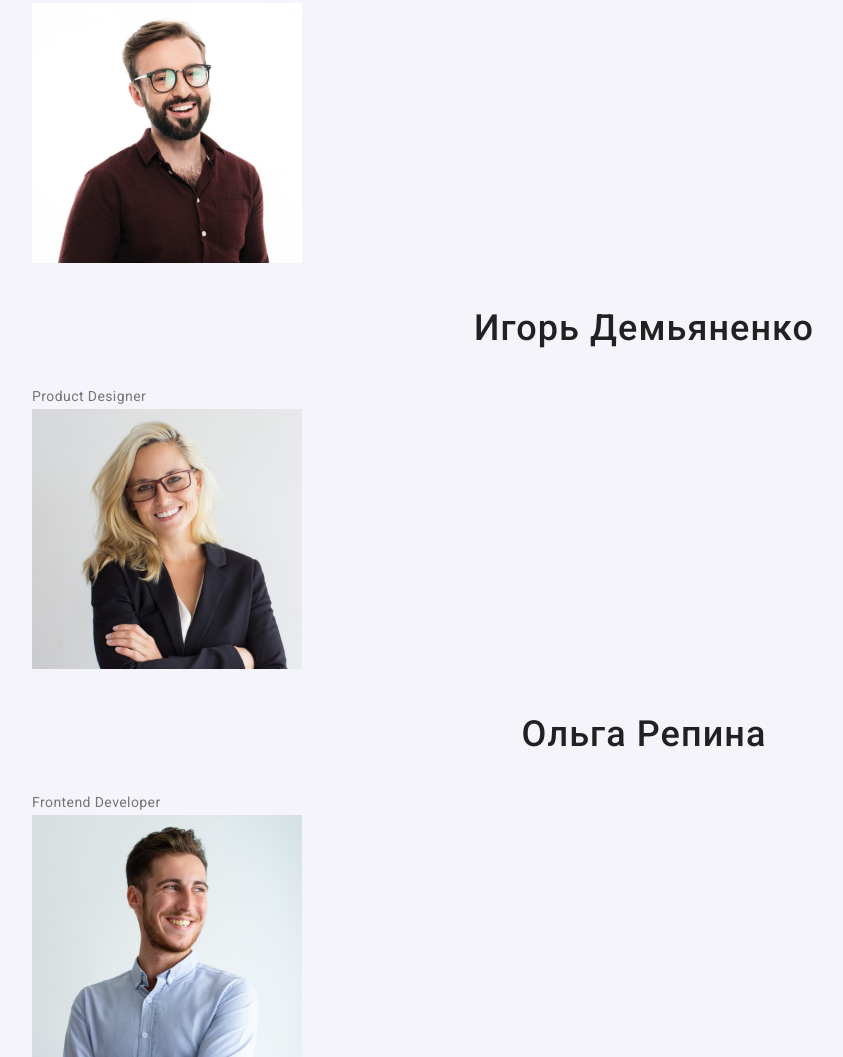
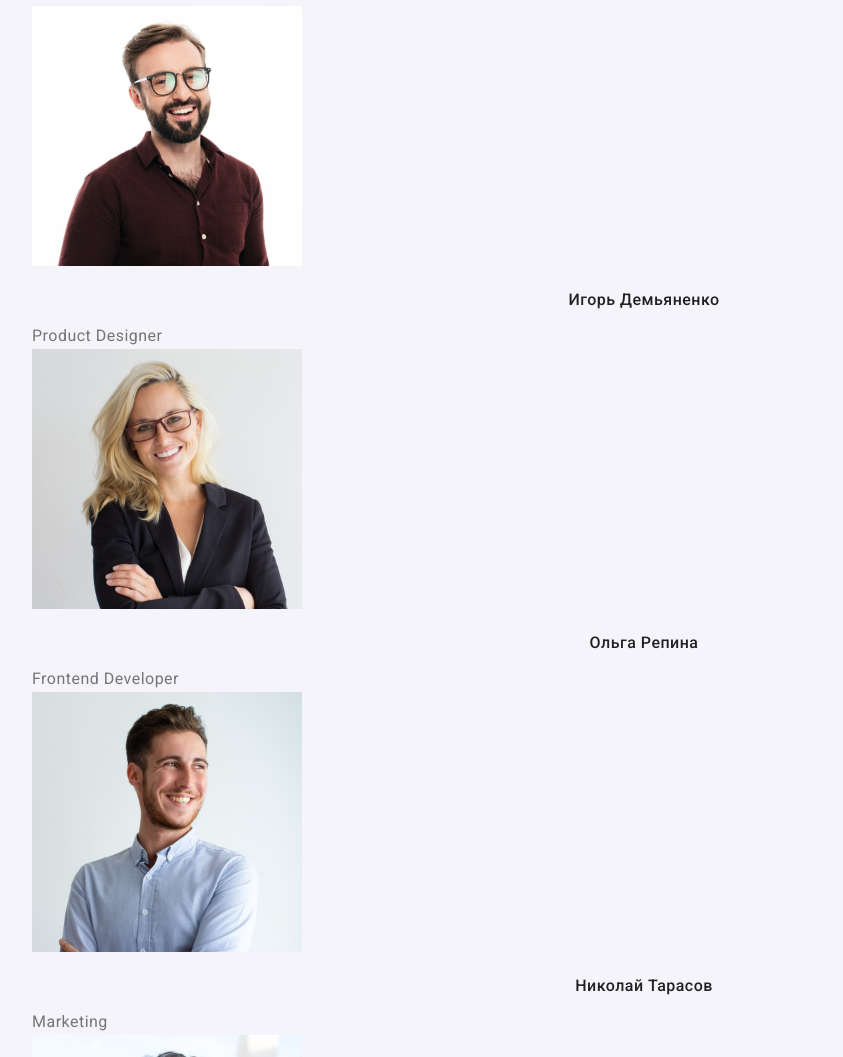
Before and after one commit to mmeTanya/goit-markup-hw-02, a plain HTML site: page index.html in a window 1280 px wide. Shown: the part 1743-2800 px from the top of the page, without its empty margins (16-859 px from the left). Drawn offline with Linux system fonts and the light colour scheme.

Commit message:
Update styles.css

```diff
--- a/css/styles.css
+++ b/css/styles.css
@@ -44,7 +44,7 @@ body {
   text-decoration: none;
 }
 
-  .accent {
+.accent {
   color: var(--accent-color);
 
   font-family: Raleway, sans-serif;
@@ -76,13 +76,13 @@ body {
 .nav-link:focus {
   color: var(--accent-color);
 }
-  .current {
+.current {
   color: var(--accent-color);
 }
 
 li {
   list-style-type: none;
-  }
+}
 
 /* contact-us */
 
@@ -188,13 +188,13 @@ li {
   color: var(--primary-title-text-color);
 
   font-weight: 500;
-  font-size: 36px;
-  line-height: 1.17;
+  font-size: 16px;
+  line-height: 1.19;
   text-align: center;
   letter-spacing: 0.03em;
 }
 
-.description {
+.function {
   color: var(--primary-text-color);
 
   font-size: 16px;
```
